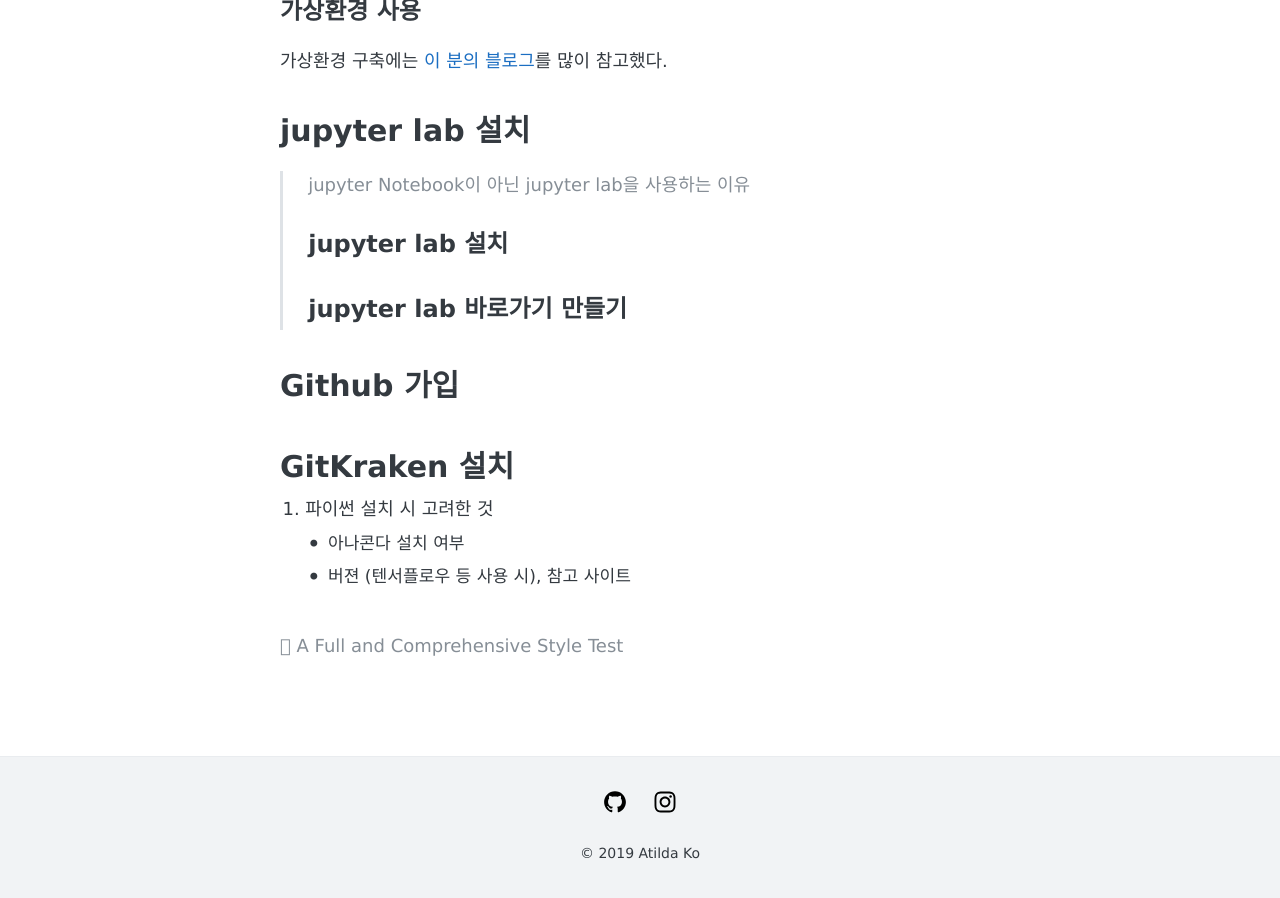
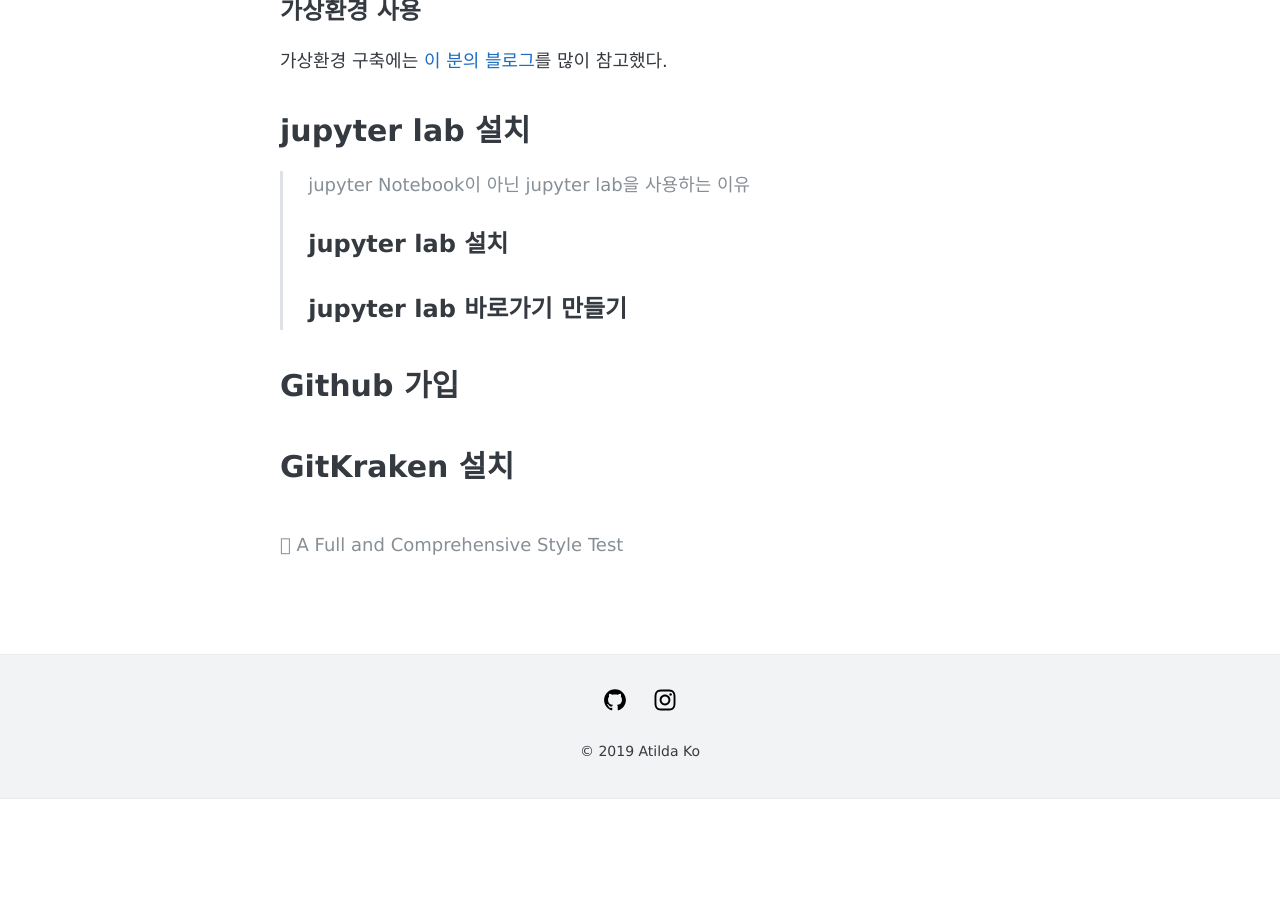
Before and after one commit to stellarway/stellarway.github.io, a Jekyll site: the page built from _posts/2019-08-23-enviroment.md, in a window 1280 px wide and 900 px high, scrolled down 1023 px. Built offline with Jekyll 4.4.1, drawn with Linux system fonts in a browser that asks for light colours; after the commit the page ends 1822 px from its top, so only the background shows below that.

Commit message:
_posts/2019-08-23-enviroment.md updated from https://stackedit.io/

```diff
--- a/_posts/2019-08-23-enviroment.md
+++ b/_posts/2019-08-23-enviroment.md
@@ -32,12 +32,7 @@
 
 
 
-1. 파이썬 설치 시 고려한 것
-- 아나콘다 설치 여부
-- 버젼 (텐서플로우 등 사용 시), 참고 사이트
-
-
 <!--stackedit_data:
-eyJoaXN0b3J5IjpbLTE1MjUzNDg3MjMsMTQxMjM1OTk2MiwtMj
-c2MzU4MDYxXX0=
+eyJoaXN0b3J5IjpbLTczODQzMjYyNCwxNDEyMzU5OTYyLC0yNz
+YzNTgwNjFdfQ==
 -->
```
